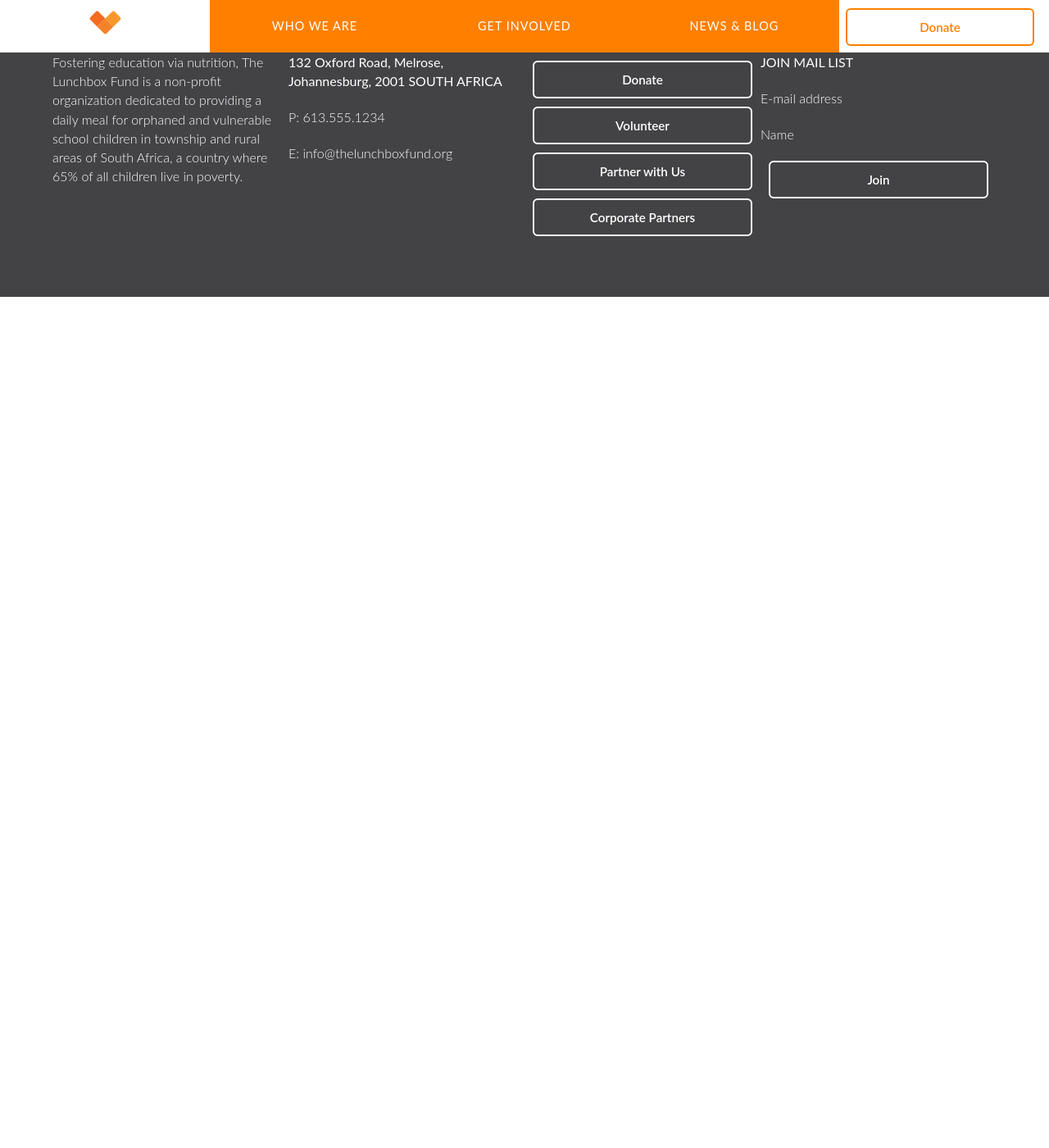
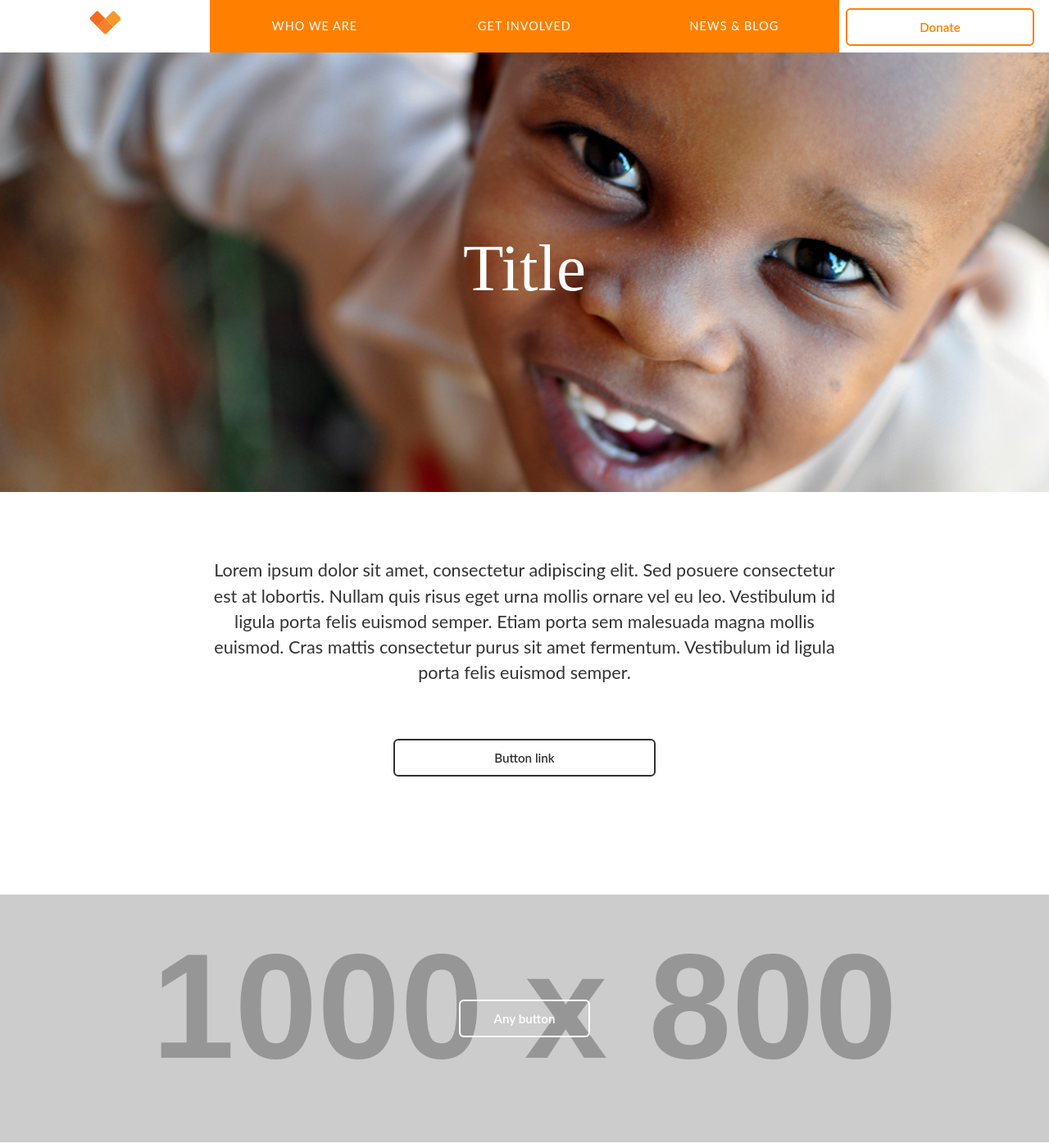
Before and after one commit to EvanAG/the-lunchbox-fund, a Jekyll site: the page built from index.html, in a window 1280 px wide and 1400 px high. Shown: the whole window at 82% size. Built offline with Jekyll 4.4.1, drawn with Linux system fonts in a browser that asks for light colours; Markdown is read by kramdown in place of the engine named in the settings; some of the changed text lies outside the part shown.

```diff
--- a/_layouts/default.html
+++ b/_layouts/default.html
@@ -23,7 +23,7 @@
                 <a href='' class='dd-item'>Our Team</a>
                 <a href='' class='dd-item'>Board of Directors</a>
                 <a href='' class='dd-item'>Corporate Partners</a>
-                <a href='' class='dd-item'>2012 Annual Report - SA</a>
+                <a href='' class='dd-item'>2012 Annual Report</a>
             </div>
         </div>
          <div class='mm-item'>Get Involved
--- a/css/style.css
+++ b/css/style.css
@@ -990,8 +990,8 @@
     padding: 8rem; }
 
   /* line 48, /Users/hasanyavuz91/Desktop/The Lunchbox Fund/the-lunchbox-fund/scss/components/banners */
-  .banner-mini {
-    padding: 2rem 5rem; }
+  .banner-mini, .link-banner-mini {
+    padding: 3rem 1rem; }
  }
 
 /* line 53, /Users/hasanyavuz91/Desktop/The Lunchbox Fund/the-lunchbox-fund/scss/components/banners */
--- a/index.html
+++ b/index.html
@@ -1,3 +1,50 @@
 ---
 layout: default
 ---
+
+<main>
+
+    <div class="banner african-child">
+      <h1>Title</h1>
+    </div>
+
+    <section class="content">
+
+        <p class="center-align p-large">Lorem ipsum dolor sit amet, consectetur adipiscing elit. Sed posuere consectetur est at lobortis. Nullam quis risus eget urna mollis ornare vel eu leo. Vestibulum id ligula porta felis euismod semper. Etiam porta sem malesuada magna mollis euismod. Cras mattis consectetur purus sit amet fermentum. Vestibulum id ligula porta felis euismod semper.</p>
+
+        <a class="single-button" href="#">Button link</a>
+
+    </section>
+
+    <div class="banner class-3">
+      <a class="button">Any button</a>
+    </div>
+
+    <section class="content">
+
+    <div class="grid">
+        <div class="unit unit-xs-1 unit-s-1 unit-m-1-3 unit-l-1-3 gutter-1">
+            <img class="flex-img figure-img" src="http://placehold.it/200x200">
+            <h2 class="four center-align">sjrgbkjwebg</h2>
+                <p class="center-align">Lorem ipsum dolor sit amet, consectetur adipiscing elit. Sed posuere consectetur est at lobortis. Nullam quis risus eget urna mollis ornare vel eu leo. Vestibulum id ligula porta felis euismod semper. Etiam porta sem malesuada magna mollis euismod. Cras mattis consectetur purus sit amet fermentum. Vestibulum id ligula porta felis euismod semper.</p>
+                <a href="#"><i class="i-more"></i></a>
+        </div>
+        <div class="unit unit-xs-1 unit-s-1 unit-m-1-3 unit-l-1-3 gutter-2">
+        <img class="flex-img figure-img" src="http://placehold.it/200x200">
+            <h2 class="four center-align">sjrgbkjwebg</h2>
+                <p class="center-align">Lorem ipsum dolor sit amet, consectetur adipiscing elit. Sed posuere consectetur est at lobortis. Nullam quis risus eget urna mollis ornare vel eu leo. Vestibulum id ligula porta felis euismod semper. Etiam porta sem malesuada magna mollis euismod. Cras mattis consectetur purus sit amet fermentum. Vestibulum id ligula porta felis euismod semper.</p>
+                <a href="#"><i class="i-more"></i></a>
+        </div>
+        <div class="unit unit-xs-1 unit-s-1 unit-m-1-3 unit-l-1-3 gutter-3">
+        <img class="flex-img figure-img" src="http://placehold.it/200x200">
+            <h2 class="four center-align">sjrgbkjwebg</h2>
+                <p class="center-align">Lorem ipsum dolor sit amet, consectetur adipiscing elit. Sed posuere consectetur est at lobortis. Nullam quis risus eget urna mollis ornare vel eu leo. Vestibulum id ligula porta felis euismod semper. Etiam porta sem malesuada magna mollis euismod. Cras mattis consectetur purus sit amet fermentum. Vestibulum id ligula porta felis euismod semper.</p>
+                <a href="#"><i class="i-more"></i></a>
+            </div>
+        </div>
+    </section>
+
+    <div class="media">
+        <img class="flex-img" src="http://placehold.it/1080x720">
+    </div>
+</main>
--- a/scss/components/_banners.scss
+++ b/scss/components/_banners.scss
@@ -45,8 +45,8 @@
         padding: 8rem;
     }
 
-    .banner-mini {
-        padding: 2rem 5rem;
+    .banner-mini, .link-banner-mini {
+        padding: 3rem 1rem;
     }
 }
 
```
Also changed, not shown: css/style-dist.css.
